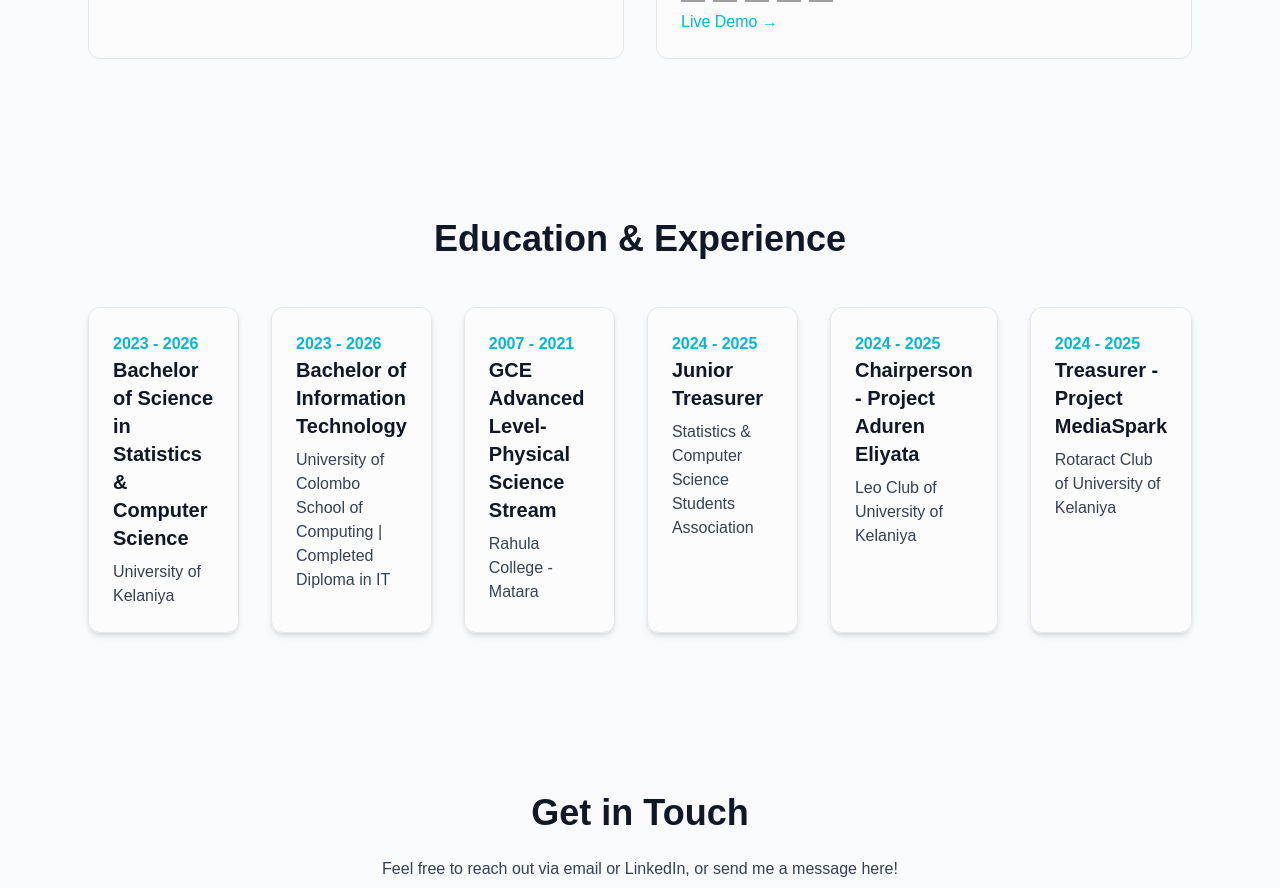
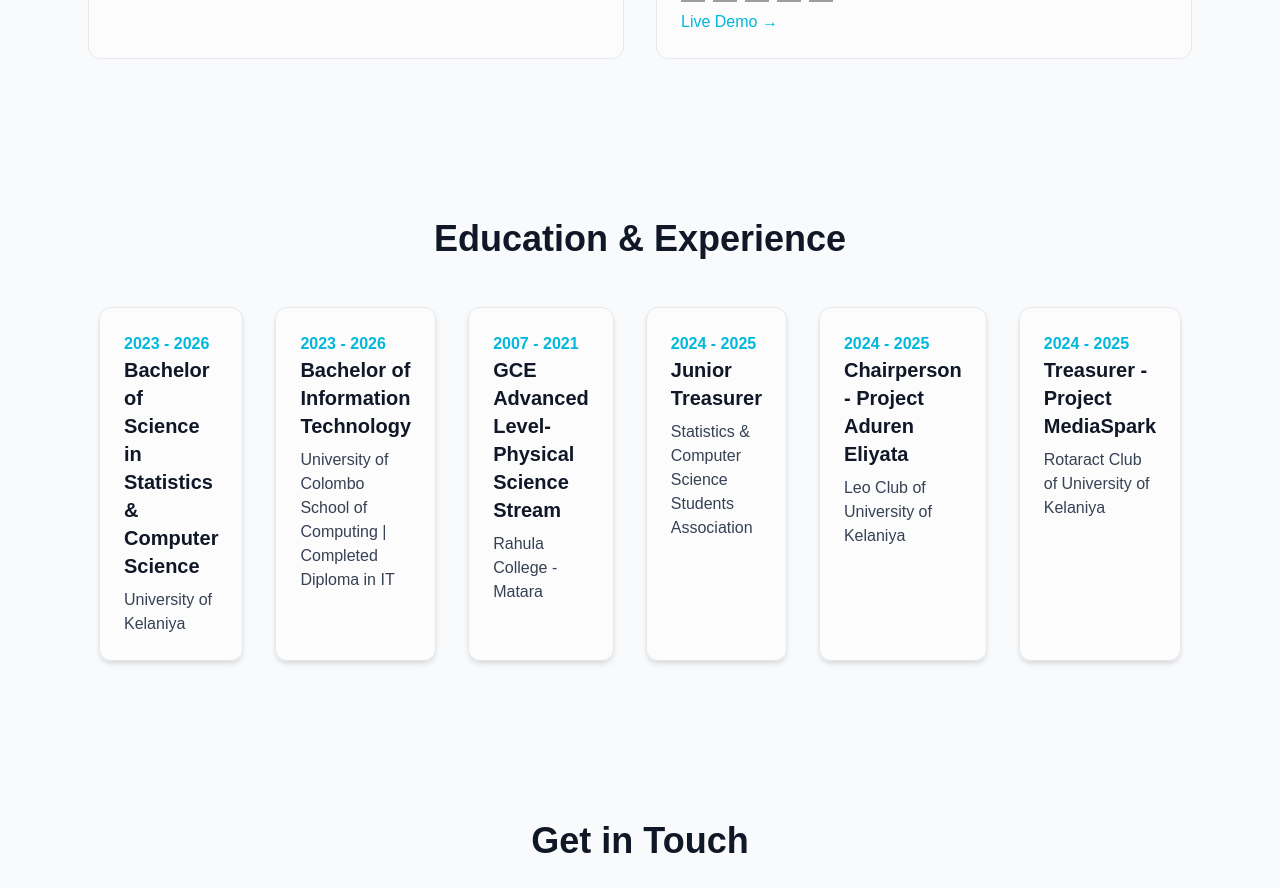
Before and after one commit to JITHNU/Portfolio-Site, a Next.js app: page / in a window 1280 px wide. Shown: the part 2160-3048 px from the top of the page. Built offline with nearby package versions, Linux system fonts and the light colour scheme; grey boxes are pictures that could not be loaded.

Commit message:
Update page.tsx

```diff
--- a/src/app/page.tsx
+++ b/src/app/page.tsx
@@ -258,7 +258,7 @@ export default function Home() {
       </section>
 
       {/* Experience */}
-      <section id="experience" className="py-20 px-6 max-w-6xl mx-auto">
+      <section id="experience" className="py-20 px-15 max-w-6xl mx-auto">
         <h2 className={`text-4xl font-bold text-center mb-12 ${isDark ? "text-white" : "text-gray-900"}`}>
           Education & Experience
         </h2>
```
